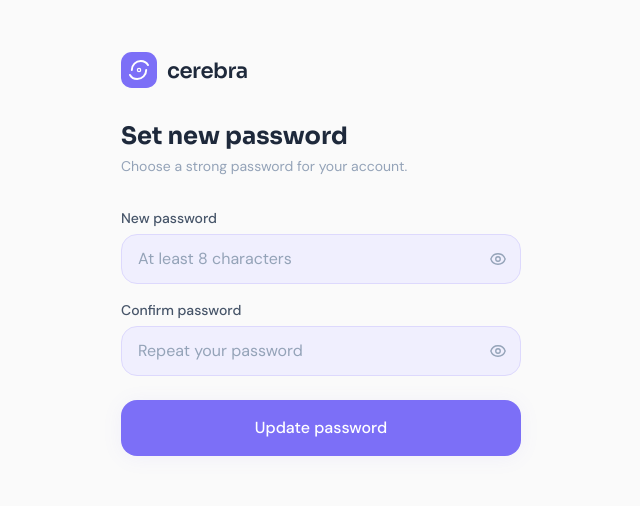
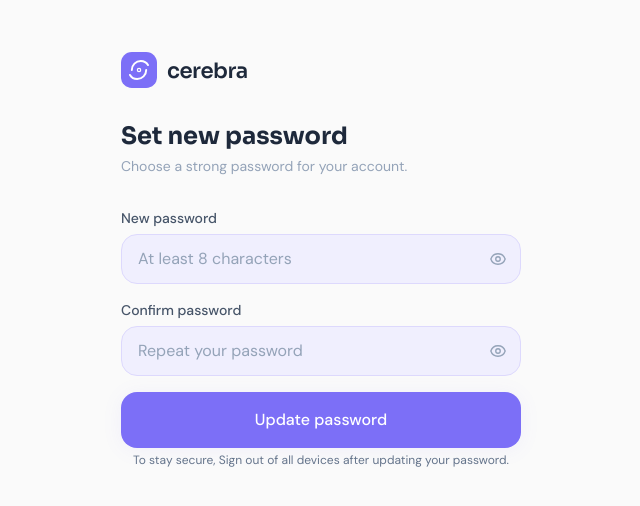
Before and after one commit to cerebra-app/cerebra, a React (Vite) app: page /reset-password in a window 1280 px wide. Shown: the top 506 px of the page, without its empty margins (319-959 px from the left). Built offline with nearby package versions, Linux system fonts and the light colour scheme; no server answers.

Commit message:
v1: cerebra complete - student mental health and productivity PWA

```diff
--- a/src/pages/auth/ResetPassword.jsx
+++ b/src/pages/auth/ResetPassword.jsx
@@ -58,9 +58,16 @@ export default function ResetPassword() {
             placeholder="Repeat your password"
             autoComplete="new-password"
           />
-          <Button size="lg" loading={loading} type="submit" className="mt-2">
-            Update password
-          </Button>
+          <div className="space-y-1">
+            <Button size="lg" loading={loading} type="submit">
+              Update password
+            </Button>
+
+            <p className="text-center text-xs text-slate-500">
+              To stay secure, Sign out of all devices after updating your
+              password.
+            </p>
+          </div>
         </form>
       </div>
     </div>
```
